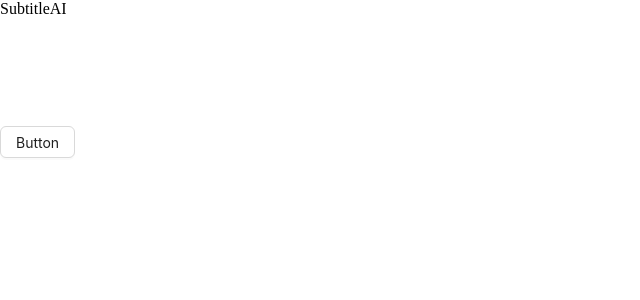
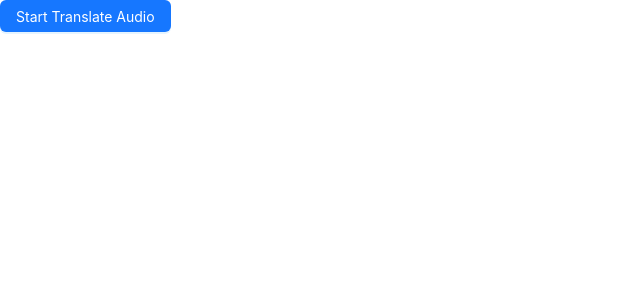
Before and after one commit to DAIMENGEN4/subtitle-webapp, a React (Vite) app: page / in a window 1280 px wide. Shown: the top 300 px of the page, without its empty margins (0-640 px from the left). Built offline with nearby package versions, Linux system fonts and the light colour scheme.

Commit message:
feat(audio): 实现实时翻译音频功能
- 添加 RealtimeTranslate组件，用于启动实时音频翻译
- 新增 AudioTranslateProcessor 类处理音频数据
- 在 App 组件中集成 RealtimeTranslate 组件
- 移除了未使用的导入和注释代码

```diff
--- a/src/App.tsx
+++ b/src/App.tsx
@@ -1,28 +1,11 @@
 import "./App.css";
-import {Button} from "antd";
-import init from "subtitle-webapp-crate";
+import {RealtimeTranslate} from "@Root/components/realtime-translate.tsx";
 
 function App() {
-    // useWorker({
-    //     workerPath: new URL("@WebWorker/worker-demo.ts", import.meta.url),
-    // });
 
     return (
         <>
-            <h1>SubtitleAI</h1>
-            <br/>
-            <br/>
-            <br/>
-            <br/>
-            <br/>
-            <br/>
-            {/*<AudioRecorder/>*/}
-            {/*<AudioWorkletDemo/>*/}
-            <Button onClick={() => {
-                // init().then(wasm => wasm.greet());
-                // init().then(wasm => wasm.using_worker_demo());
-                init().then(wasm => wasm.using_audio_stream());
-            }}>Button</Button>
+            <RealtimeTranslate/>
         </>
     )
 }
--- /dev/null
+++ b/src/audio-worklet/processors/audio-translate-processor.ts
@@ -0,0 +1,15 @@
+class AudioTranslateProcessor extends AudioWorkletProcessor {
+    constructor() {
+        super();
+    }
+    process(inputs: Float32Array[][]): boolean {
+        for (let i = 0; i < inputs[0].length; i++){
+            if (inputs[0][i][0] > 0.50) {
+                console.log("input", inputs);
+            }
+        }
+        return true;
+    }
+}
+
+registerProcessor("audio-translate-processor", AudioTranslateProcessor);
--- /dev/null
+++ b/src/components/realtime-translate.tsx
@@ -0,0 +1,28 @@
+import {Button} from "antd";
+import {useCallback, useRef} from "react";
+
+export const RealtimeTranslate = () => {
+    const audioContextRef = useRef<AudioContext | undefined>();
+    const analyserNodeRef = useRef<AnalyserNode | undefined>();
+    const audioWorkletNodeRef = useRef<AudioWorkletNode | undefined>();
+    const mediaStreamSourceRef = useRef<MediaStreamAudioSourceNode | undefined>();
+
+    const startTranslateAudio = useCallback(async () => {
+        const stream = await navigator.mediaDevices.getUserMedia({audio: true});
+        audioContextRef.current = new AudioContext();
+        audioContextRef.current.audioWorklet.addModule(new URL("@AudioWorklet/audio-translate-processor.ts", import.meta.url)).then(() => {
+            if (audioContextRef.current) {
+                analyserNodeRef.current = audioContextRef.current.createAnalyser();
+                mediaStreamSourceRef.current = audioContextRef.current.createMediaStreamSource(stream);
+                audioWorkletNodeRef.current = new AudioWorkletNode(audioContextRef.current, "audio-translate-processor");
+                mediaStreamSourceRef.current.connect(analyserNodeRef.current);
+                analyserNodeRef.current.connect(audioWorkletNodeRef.current);
+            }
+        }).catch(console.error);
+    }, []);
+    return (
+        <div>
+            <Button type={"primary"} onClick={startTranslateAudio}>Start Translate Audio</Button>
+        </div>
+    );
+}
```
